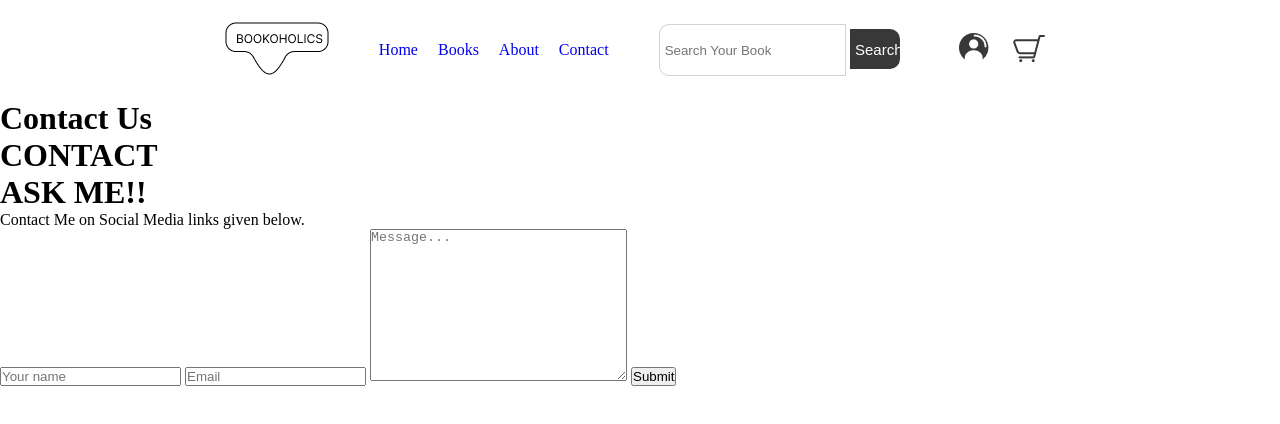
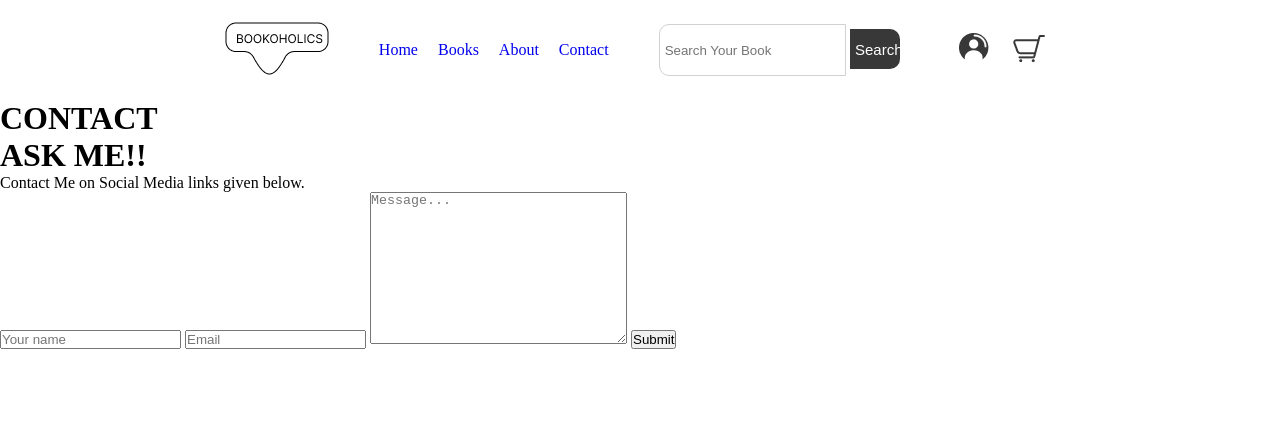
Before and after one commit to cfcgecr/bookoholics, a website: page public/contact.html in a window 1280 px wide. Drawn offline with Linux system fonts and the light colour scheme.

Commit message:
Addded contact in the page

```diff
--- a/public/contact.html
+++ b/public/contact.html
@@ -31,7 +31,6 @@
             </div>
         </nav>
     </header>
-    <h1>Contact Us</h1>
     <div id="contact">
         <div class="container mx-auto">
             <!-- top -->
@@ -48,8 +47,8 @@
                 <textarea class="p-2 w-full md:w-1/2 ring-1 ring-indigo-400 rounded-sm " name="" id="" cols="30" rows="10" placeholder="Message..."></textarea>
                 <button class="w-1/2 bg-slate-800 text-white font-medium px-3 py-2  cursor-pointer rounded-md hover:bg-black">Submit</button>
             </form>
+        </div>
 
-        </div>
     </div>
 </body>
 </html>
```
